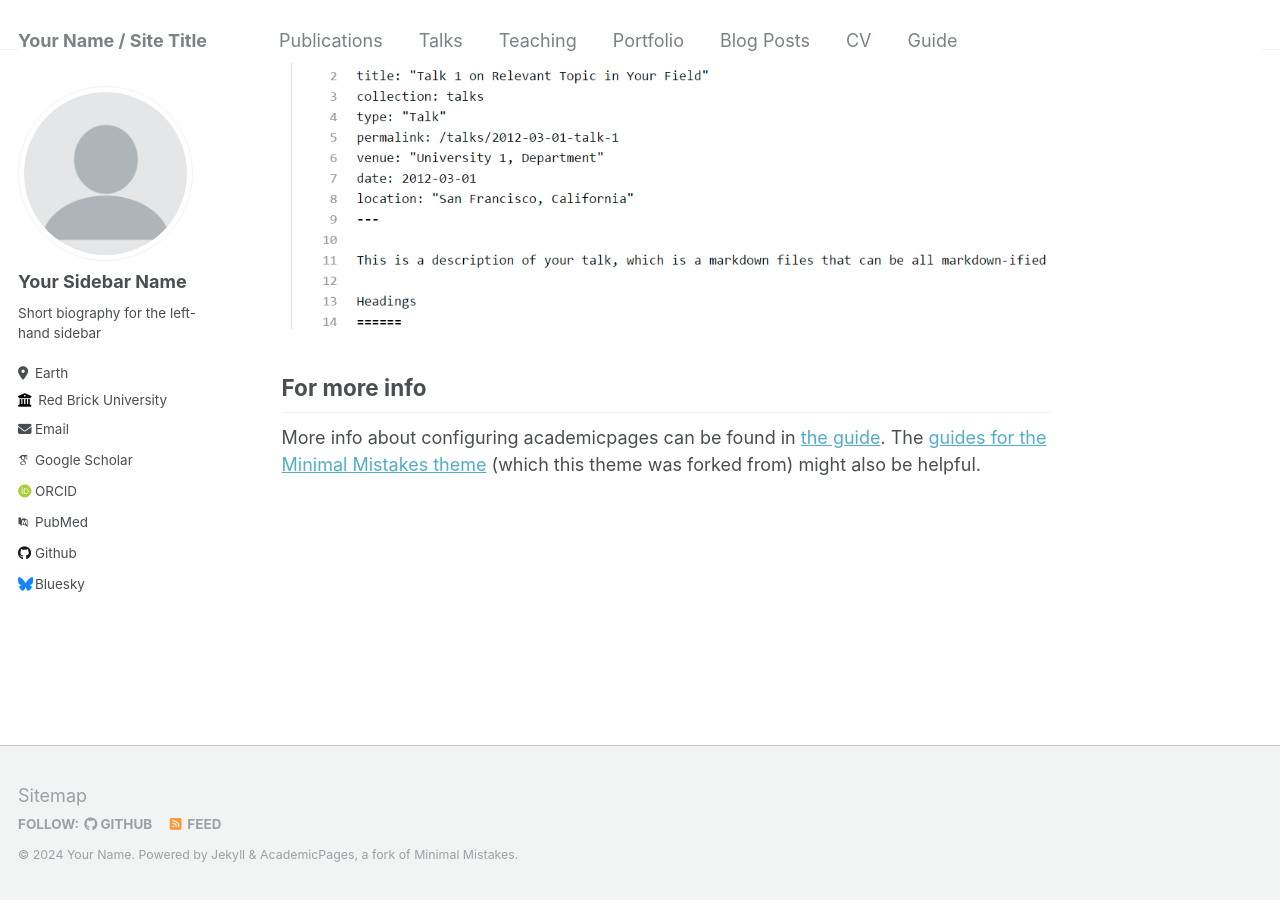
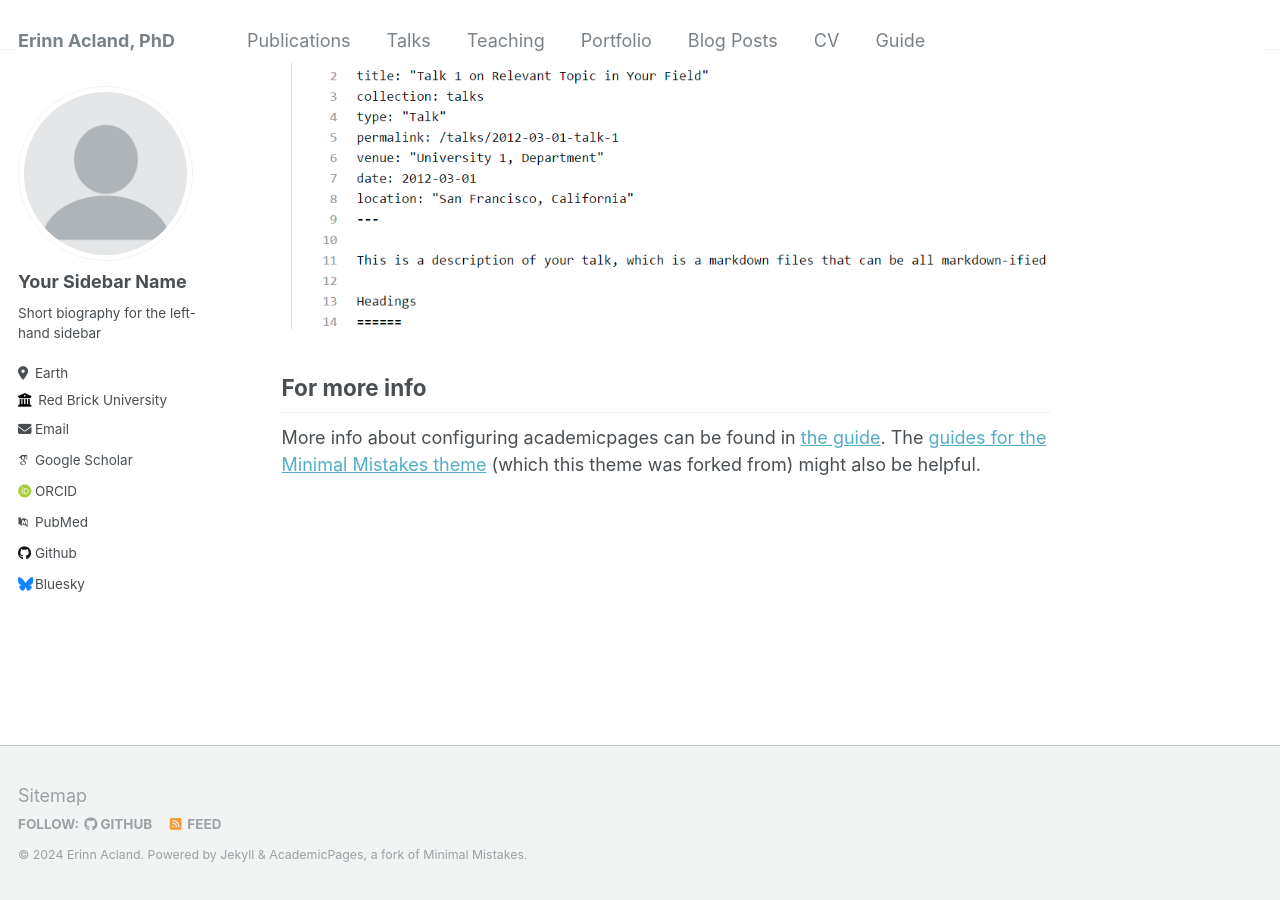
Before and after one commit to erinnacland/erinnacland.github.io, a Jekyll site: the page built from _pages/about.md, in a window 1280 px wide and 900 px high, scrolled down 2640 px. Built offline with Jekyll 4.4.1, drawn with Linux system fonts in a browser that asks for light colours; some web fonts are replaced.

Commit message:
Update _config.yml

```diff
--- a/_config.yml
+++ b/_config.yml
@@ -8,13 +8,13 @@
 
 # Basic Site Settings
 locale                   : "en-US"
-title                    : "Your Name / Site Title"
+title                    : "Erinn Acland, PhD"
 title_separator          : "-"
-name                     : &name "Your Name"
+name                     : &name "Erinn Acland"
 description              : &description "personal description"
-url                      : https://academicpages.github.io # the base hostname & protocol for your site e.g. "https://mmistakes.github.io"
+url                      : https://erinnacland.github.io # the base hostname & protocol for your site e.g. "https://mmistakes.github.io"
 baseurl                  : "" # the subpath of your site, e.g. "/blog"
-repository               : "academicpages/academicpages.github.io"
+repository               : "erinnacland/erinnacland.github.io"
 
 # Site Author - The following control what appear as part of the author content on the side bar.
 #               If a field is blank the icon and link will not appear, otherwise it will be shown.
```
